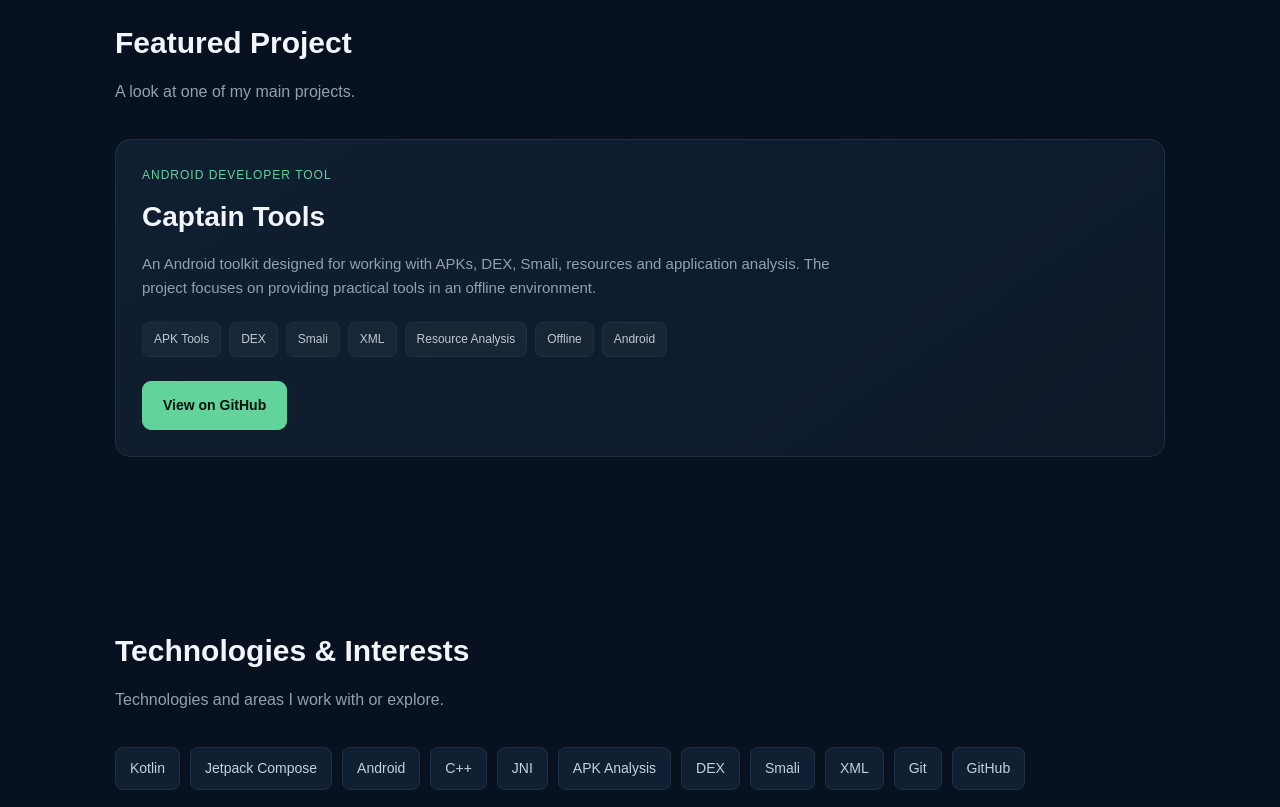
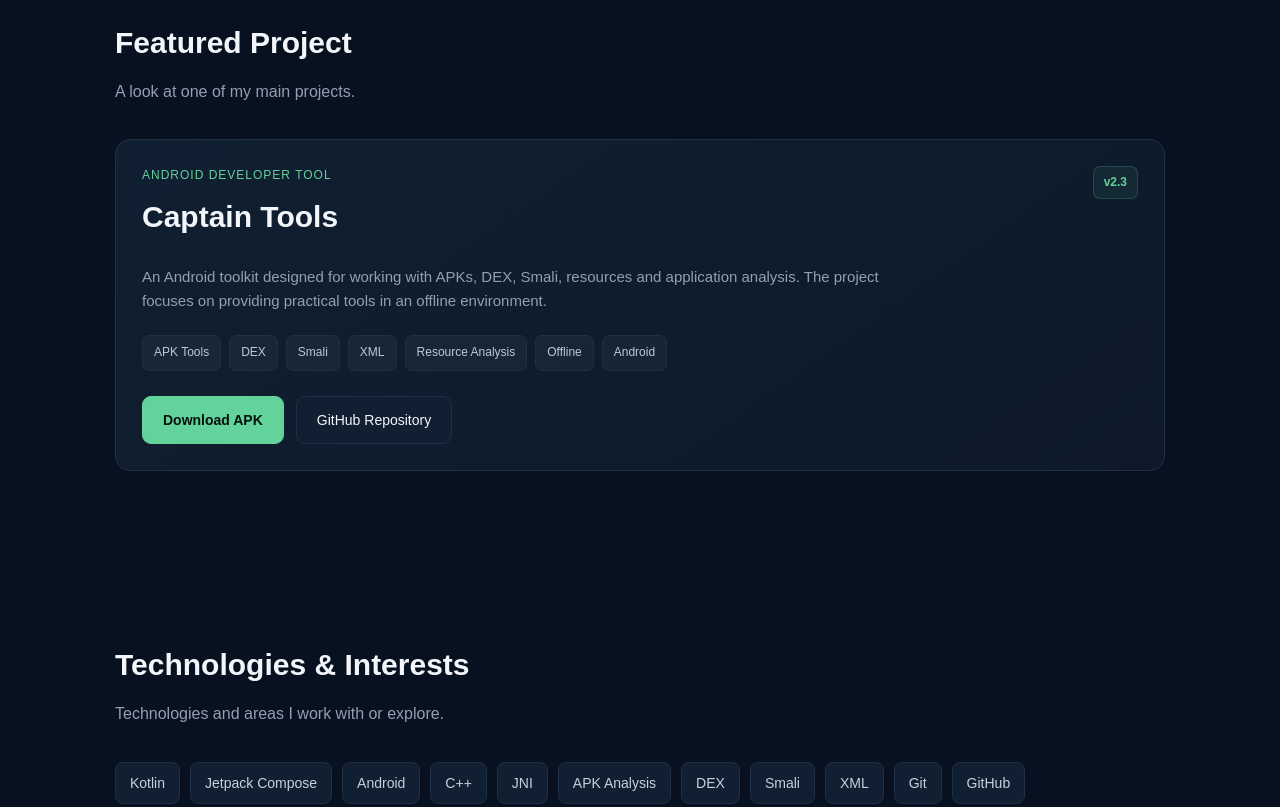
Before and after one commit to AliAlNadawi/AliAlNadawi.github.io, a plain HTML site: page index.html in a window 1280 px wide. Shown: the part 1220-2027 px from the top of the page. Drawn offline with Linux system fonts and the light colour scheme.

Commit message:
Update index.html

```diff
--- a/index.html
+++ b/index.html
@@ -41,7 +41,7 @@
                 var(--bg);
             color: var(--text);
             line-height: 1.6;
-            transition: direction 0.2s;
+            transition: 0.2s;
         }
 
         a {
@@ -98,7 +98,7 @@
             color: var(--text);
         }
 
-        /* Language button */
+        /* Language */
 
         .language-btn {
             cursor: pointer;
@@ -230,29 +230,54 @@
 
         /* Project */
 
+        .project {
+            position: relative;
+            overflow: hidden;
+        }
+
+        .project-header {
+            display: flex;
+            justify-content: space-between;
+            align-items: flex-start;
+            gap: 20px;
+            margin-bottom: 12px;
+        }
+
         .project-label {
             color: var(--accent);
             font-size: 12px;
             text-transform: uppercase;
             letter-spacing: 1px;
-            margin-bottom: 10px;
+            margin-bottom: 8px;
+        }
+
+        .version {
+            flex-shrink: 0;
+            padding: 6px 10px;
+            border-radius: 7px;
+            background: rgba(98, 211, 155, 0.08);
+            border: 1px solid rgba(98, 211, 155, 0.2);
+            color: var(--accent);
+            font-size: 12px;
+            font-weight: 600;
         }
 
         .project h3 {
-            font-size: 28px;
+            font-size: 30px;
             margin-bottom: 12px;
         }
 
         .project p {
-            max-width: 720px;
+            max-width: 760px;
             margin-bottom: 22px;
+            color: var(--muted);
         }
 
         .features {
             display: flex;
             flex-wrap: wrap;
             gap: 8px;
-            margin-bottom: 24px;
+            margin-bottom: 25px;
         }
 
         .feature {
@@ -297,11 +322,20 @@
             flex-wrap: wrap;
         }
 
+        .footer-links {
+            display: flex;
+            gap: 18px;
+        }
+
+        .footer-links a:hover {
+            color: var(--accent);
+        }
+
         /* Arabic */
 
         body.rtl {
             direction: rtl;
-            font-family: Arial, "Tahoma", sans-serif;
+            font-family: Arial, Tahoma, sans-serif;
         }
 
         body.rtl h1 {
@@ -310,10 +344,6 @@
 
         body.rtl .project-label {
             letter-spacing: 0;
-        }
-
-        body.rtl .nav-links {
-            gap: 24px;
         }
 
         /* Mobile */
@@ -343,6 +373,11 @@
 
             .about {
                 grid-template-columns: 1fr;
+            }
+
+            .project-header {
+                flex-direction: column;
+                gap: 8px;
             }
 
             section {
@@ -388,6 +423,7 @@
     <!-- Hero -->
 
     <section class="hero">
+
         <div class="container">
 
             <div class="hero-content">
@@ -437,6 +473,7 @@
             </div>
 
         </div>
+
     </section>
 
 
@@ -529,6 +566,10 @@
 
             <div class="card project">
 
+                <div class="project-header">
+
+                    <div>
+
                         <div
                             class="project-label"
                             data-en="Android Developer Tool"
@@ -540,6 +581,15 @@
                             Captain Tools
                         </h3>
 
+                    </div>
+
+                    <div class="version">
+                        v2.3
+                    </div>
+
+                </div>
+
+
                 <p
                     data-en="An Android toolkit designed for working with APKs, DEX, Smali, resources and application analysis. The project focuses on providing practical tools in an offline environment."
                     data-ar="مجموعة أدوات لأندرويد مصممة للعمل مع APK وDEX وSmali والموارد وتحليل التطبيقات، مع التركيز على توفير أدوات عملية تعمل في بيئة دون اتصال بالإنترنت.">
@@ -548,6 +598,7 @@
                     The project focuses on providing practical tools
                     in an offline environment.
                 </p>
+
 
                 <div class="features">
 
@@ -561,14 +612,30 @@
 
                 </div>
 
+
+                <div class="buttons">
+
                     <a
                         class="button primary"
-                    href="https://github.com/AliAlNadawi"
+                        href="https://github.com/AliAlNadawi/CaptainTools/releases/tag/v2.3"
                         target="_blank"
-                    data-en="View on GitHub"
-                    data-ar="عرض على GitHub">
-                    View on GitHub
+                        rel="noopener"
+                        data-en="Download APK"
+                        data-ar="تحميل APK">
+                        Download APK
                     </a>
+
+                    <a
+                        class="button"
+                        href="https://github.com/AliAlNadawi/CaptainTools"
+                        target="_blank"
+                        rel="noopener"
+                        data-en="GitHub Repository"
+                        data-ar="مستودع GitHub">
+                        GitHub Repository
+                    </a>
+
+                </div>
 
             </div>
 
@@ -643,7 +710,8 @@
                 <a
                     class="button primary"
                     href="https://github.com/AliAlNadawi"
-                    target="_blank">
+                    target="_blank"
+                    rel="noopener">
                     GitHub
                 </a>
 
@@ -668,7 +736,8 @@
 
             <a
                 href="https://github.com/AliAlNadawi"
-                target="_blank">
+                target="_blank"
+                rel="noopener">
                 GitHub
             </a>
 
@@ -681,7 +750,9 @@
 
 <script>
 
-    let currentLanguage = localStorage.getItem("language") || "en";
+    let currentLanguage =
+        localStorage.getItem("language") || "en";
+
 
     function setLanguage(language) {
 
@@ -694,6 +765,7 @@
             language === "ar"
         );
 
+
         document.querySelectorAll("[data-en]").forEach(element => {
 
             element.textContent =
@@ -701,15 +773,21 @@
 
         });
 
+
         document.getElementById("languageBtn").textContent =
             language === "en" ? "AR" : "EN";
+
 
         document.title =
             language === "en"
                 ? "Ali Al-Nadawi | Android Developer"
                 : "علي النداوي | مطور أندرويد";
 
-        localStorage.setItem("language", language);
+
+        localStorage.setItem(
+            "language",
+            language
+        );
     }
 
 
```
Lines whose indentation alone changed are shown as unchanged.
